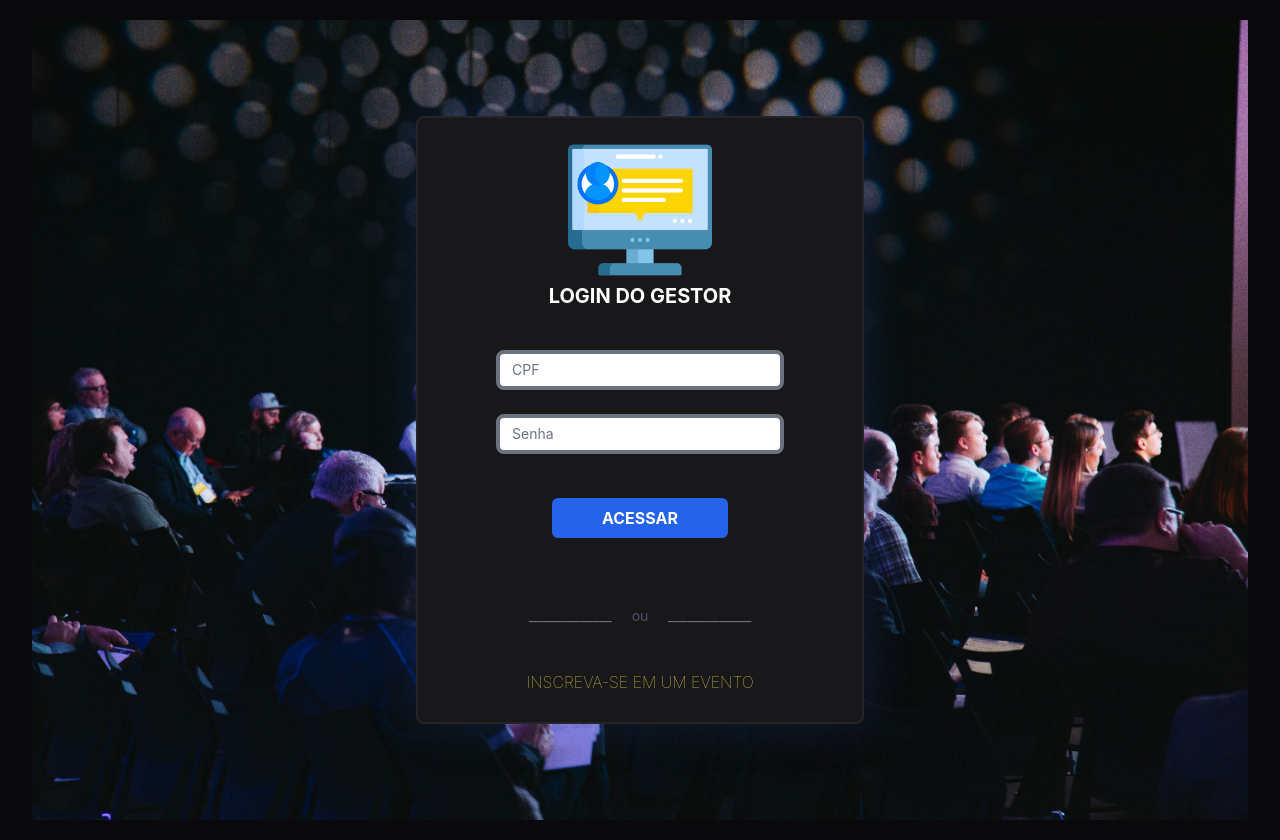
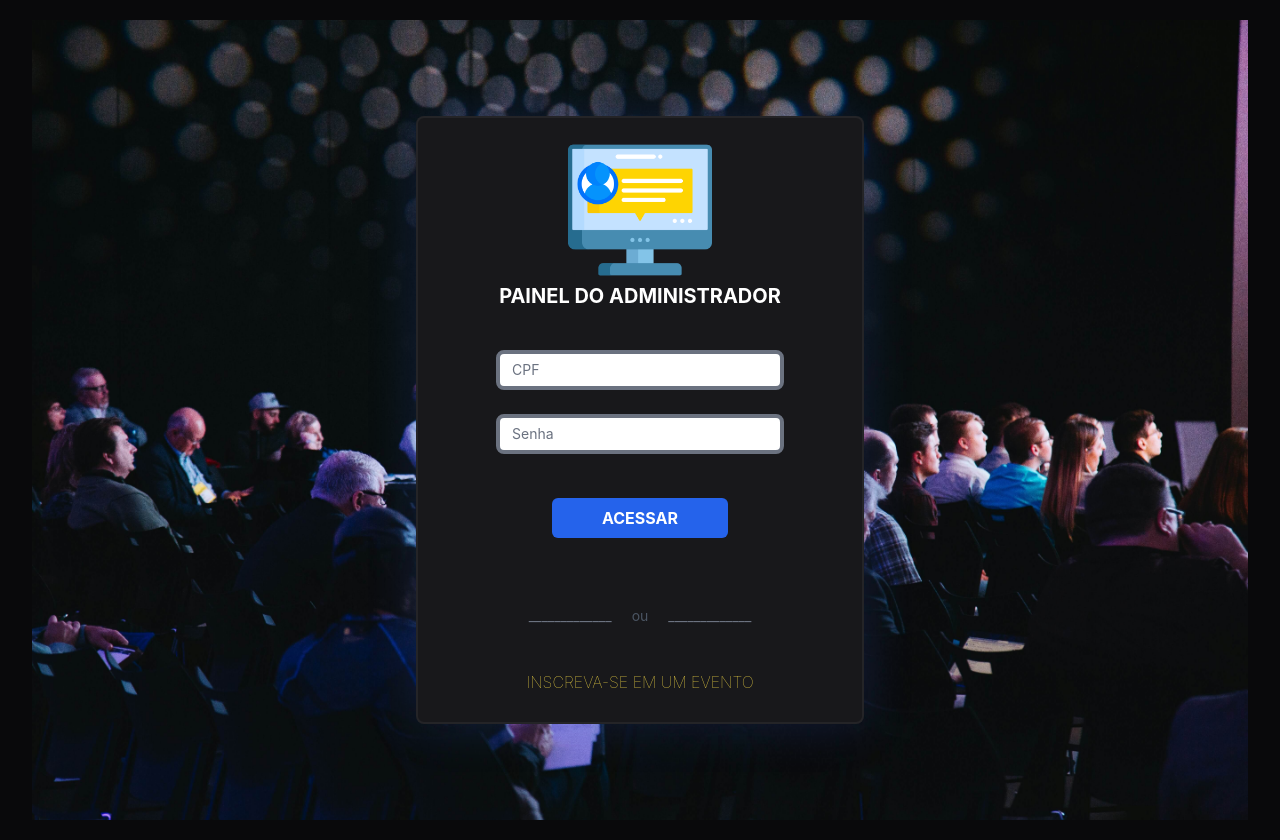
Before and after one commit to LeoEtraud/Projeto_13_pass_in, a React (Vite) app: page / in a window 1280 px wide. Built offline with nearby package versions, Linux system fonts and the light colour scheme; no server answers.

Commit message:
feat: mudança de título - login

```diff
--- a/src/pages/index.tsx
+++ b/src/pages/index.tsx
@@ -67,7 +67,7 @@ export function Login() {
           draggable={false}
         />
         <h1 className="text-lg md:text-xl font-bold text-white text-center">
-          LOGIN DO GESTOR
+          PAINEL DO ADMINISTRADOR
         </h1>
         <form
           onSubmit={handleSignIn}
```
